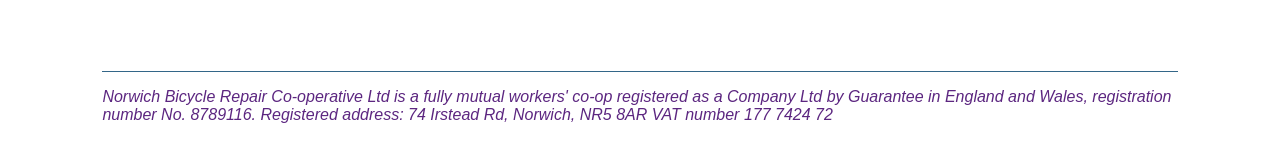
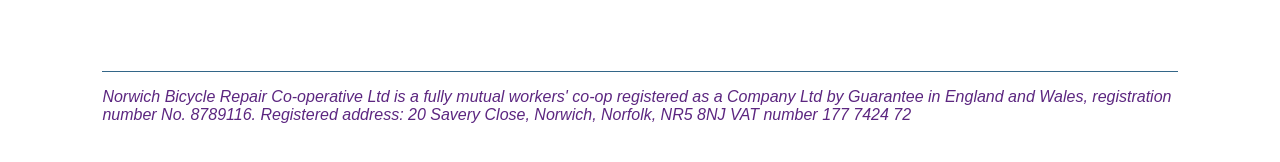
Before and after one commit to norwichbicyclerepaircooperative/norwichbicyclerepaircooperative.github.io, a Jekyll site: the page built from index.md, in a window 1280 px wide. Shown: the part 536-698 px from the top of the page. Built offline with Jekyll 4.4.1, drawn with Linux system fonts in a browser that asks for light colours.

Commit message:
Update default.html

```diff
--- a/_layouts/default.html
+++ b/_layouts/default.html
@@ -60,7 +60,7 @@
 <div id="footer">
 <p>Norwich Bicycle Repair Co-operative Ltd is a fully mutual workers' co-op
 registered as a Company Ltd by Guarantee in England and Wales, registration number No. 8789116.
-Registered address: 74 Irstead Rd, Norwich, NR5 8AR
+Registered address: 20 Savery Close, Norwich, Norfolk, NR5 8NJ
 VAT number 177 7424 72</p>
 </div>
 
```
